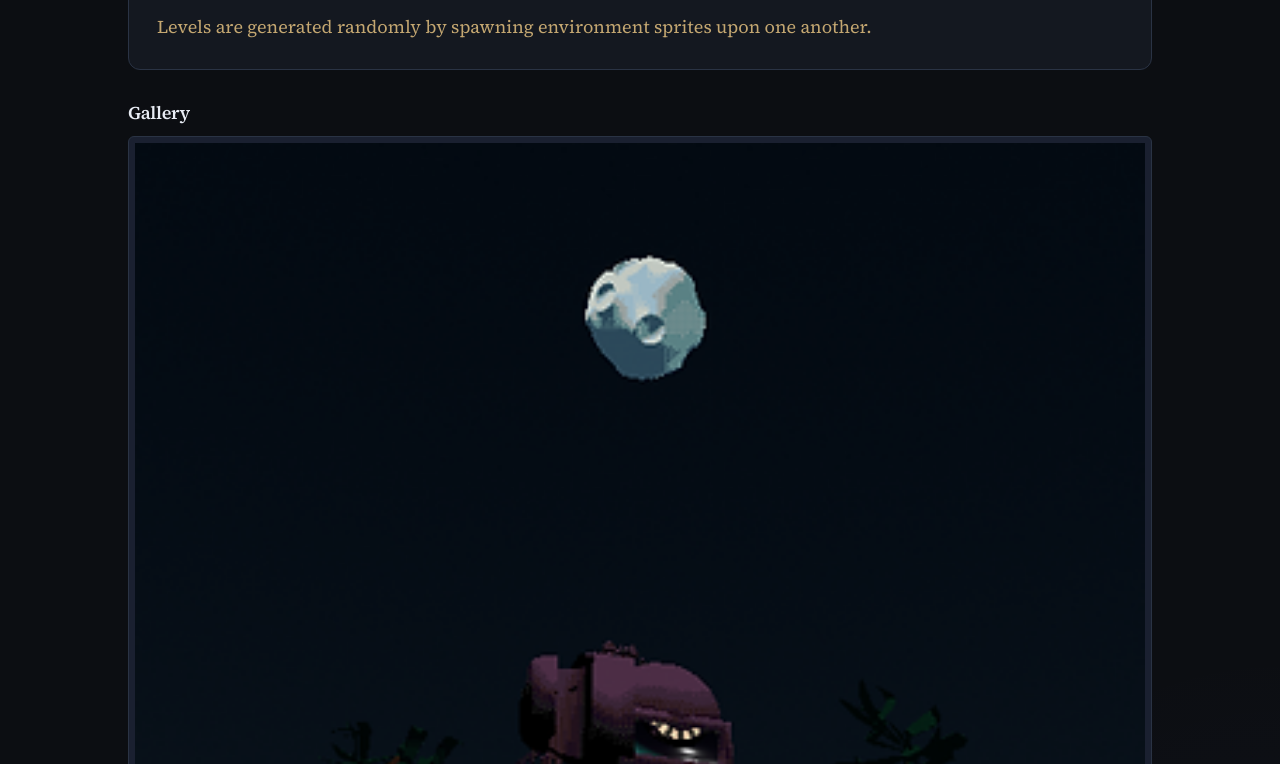
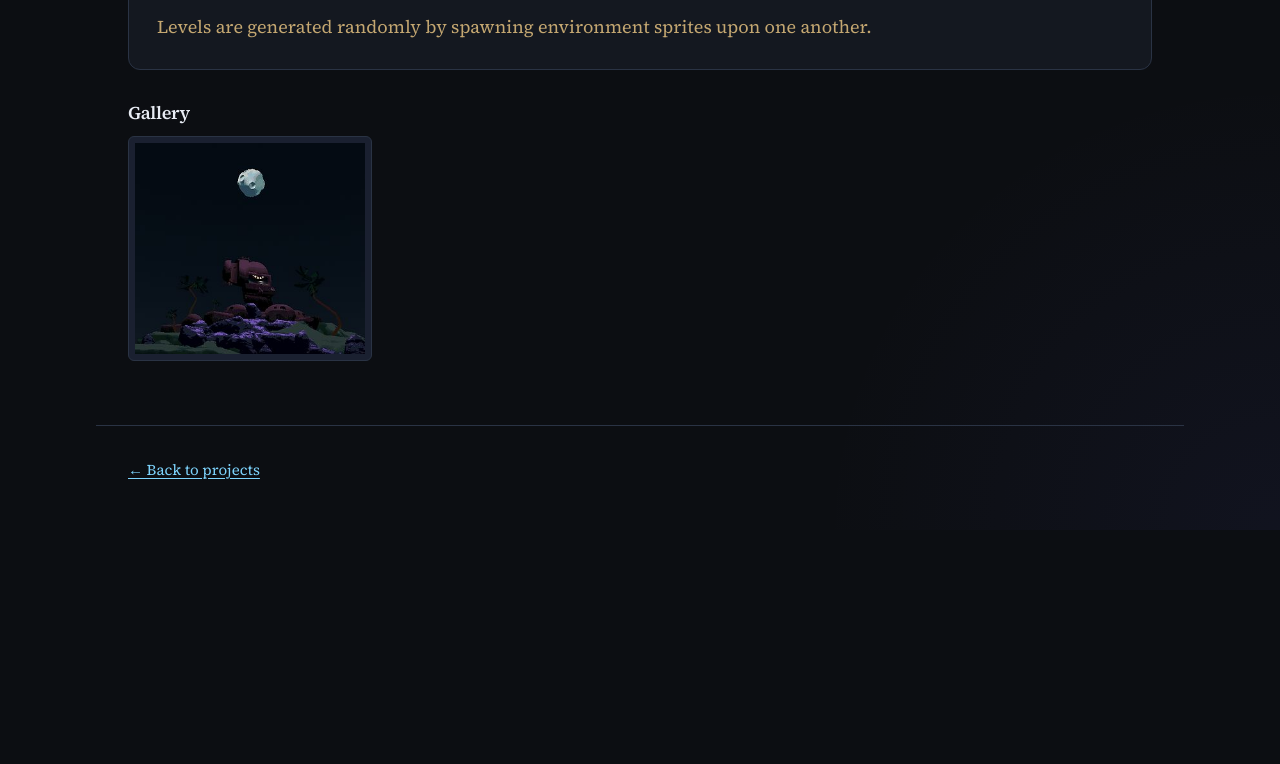
Before and after one commit to foolofaperegrin/perescope, a website: page projects/hoot/index.html in a window 1280 px wide. Shown: the part 1476-2240 px from the top of the page. After the commit the page ends 2006 px from the top, so only its background shows below. Drawn offline with Linux system fonts and the light colour scheme.

Commit message:
fix gallery

```diff
--- a/project-page.js
+++ b/project-page.js
@@ -21,7 +21,6 @@
       fileBase: fileBase,
       bust: bust,
       lightbox: lightbox,
-      preferFullSize: true,
     });
   }
 
--- a/style.css
+++ b/style.css
@@ -512,42 +512,6 @@ p:last-child {
   display: none !important;
 }
 
-/* Project galleries: full content width, full-size sources (not masonry thumbs) */
-.project-page .gallery-grid {
-  display: flex;
-  flex-direction: column;
-  align-items: stretch;
-  gap: var(--gallery-gap);
-  column-width: unset;
-  columns: unset;
-}
-
-.project-page .gallery-item {
-  width: 100%;
-  display: block;
-  break-inside: auto;
-  -webkit-column-break-inside: auto;
-  page-break-inside: auto;
-}
-
-.project-page .gallery-figure {
-  width: 100%;
-  max-width: 100%;
-  margin-inline: auto;
-}
-
-.project-page .gallery-link {
-  display: block;
-  width: 100%;
-}
-
-.project-page .gallery-thumb {
-  width: 100%;
-  height: auto;
-  max-width: 100%;
-  max-height: none;
-}
-
 /* Projects: chronological events list */
 .events-section {
   margin-top: var(--section-gap);
```
Also changed, not shown: projects/grains/webstuff-p08-001.png (deleted), projects/grains/webstuff-p10-002.png (deleted).
